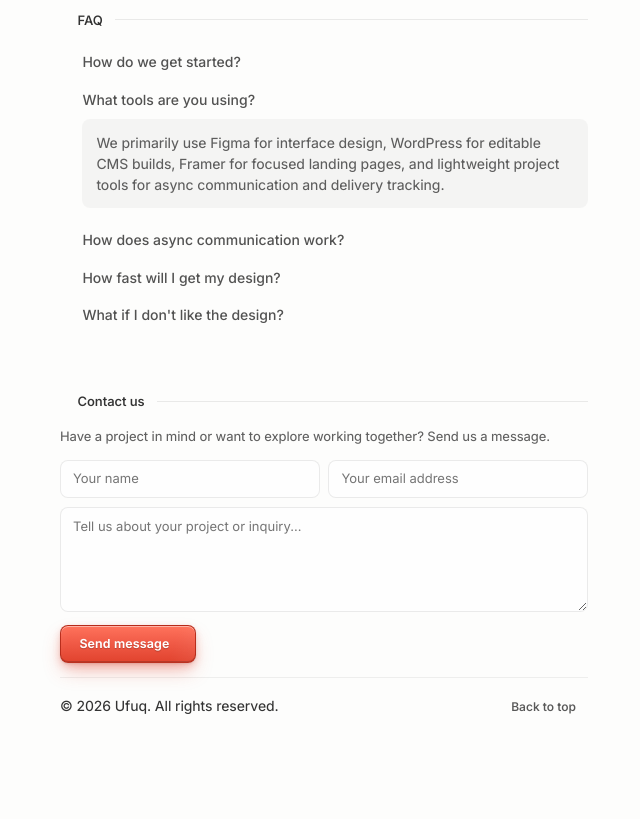
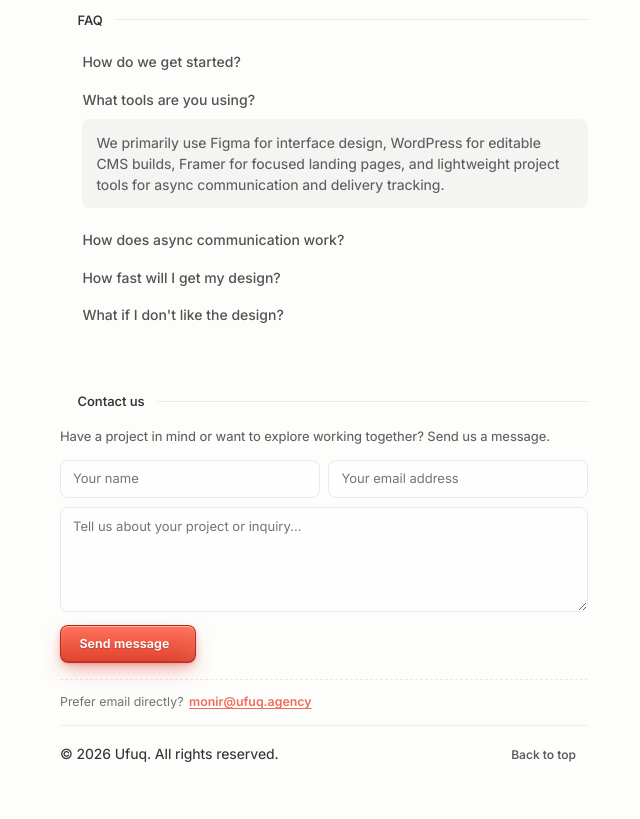
Before and after one commit to Xm4h4/UfuqWebsite, a website built with Vite: page index.html in a window 1280 px wide. Shown: the part 1835-2654 px from the top of the page, without its empty margins (316-956 px from the left). Built offline with nearby package versions, Linux system fonts and the light colour scheme; a web font is replaced by a local one.

Commit message:
Fix form forwarding timeout, add direct email helper and robust error logging

```diff
--- a/index.html
+++ b/index.html
@@ -475,6 +475,10 @@
               </div>
             </form>
             <p class="contact-status" data-contact-status aria-live="polite"></p>
+            <div class="contact-direct-helper">
+              <span>Prefer email directly? </span>
+              <a href="mailto:monir@ufuq.agency" class="contact-direct-link">monir@ufuq.agency</a>
+            </div>
           </div>
         </section>
 
--- a/src/main.js
+++ b/src/main.js
@@ -110,7 +110,7 @@
           };
 
           const controller = typeof AbortController !== 'undefined' ? new AbortController() : null;
-          const timer = controller ? setTimeout(function () { controller.abort(); }, 3500) : null;
+          const timer = controller ? setTimeout(function () { controller.abort(); }, 12000) : null;
 
           window.fetch(url, {
             method: 'POST',
--- a/src/style.css
+++ b/src/style.css
@@ -2156,6 +2156,29 @@ p.contact-status.is-error {
   color: var(--accent);
 }
 
+.contact-direct-helper {
+  margin-top: 1rem;
+  padding-top: 0.85rem;
+  border-top: 1px dashed rgba(0, 0, 0, 0.08);
+  font-size: 0.775rem;
+  color: rgba(0, 0, 0, 0.55);
+  display: flex;
+  align-items: center;
+  gap: 0.35rem;
+}
+
+.contact-direct-link {
+  color: var(--accent);
+  font-weight: 600;
+  text-decoration: underline;
+  text-underline-offset: 2px;
+  transition: color 0.15s ease;
+}
+
+.contact-direct-link:hover {
+  color: var(--accent-dark);
+}
+
 .newsletter-card {
   padding: 0.85rem 0.95rem;
   border: 1px solid rgba(0, 0, 0, 0.06);
```
Also changed, not shown: api/contact.js (+29 -7 lines).
